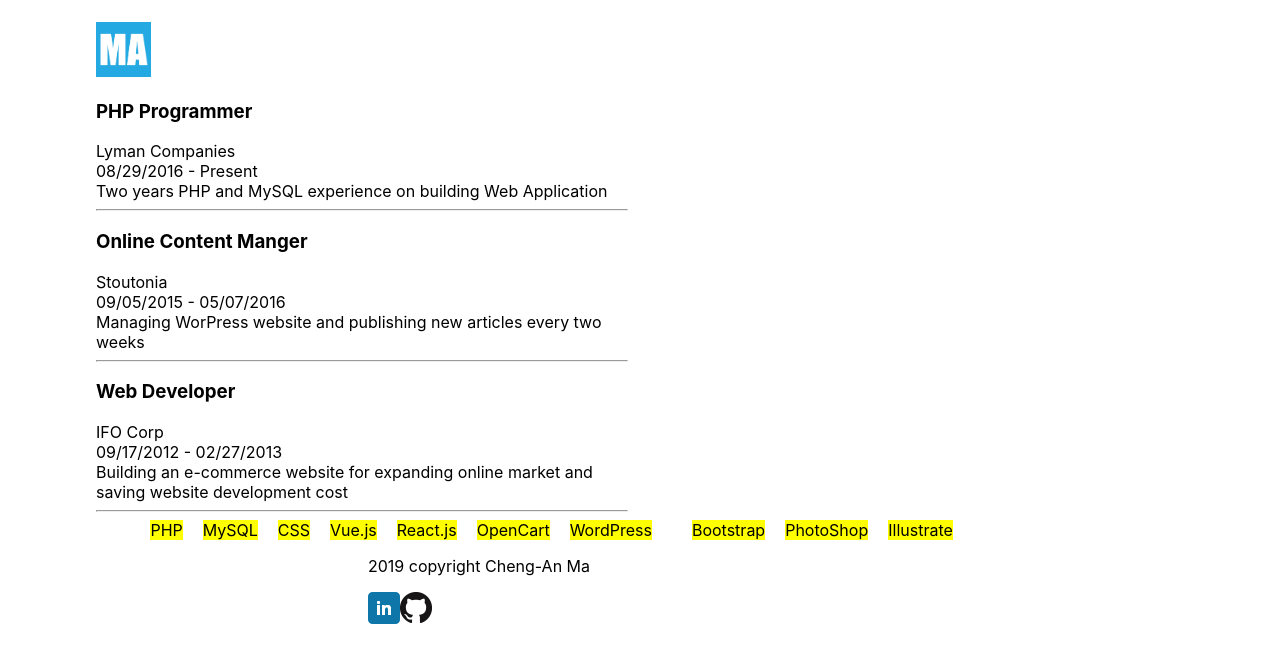
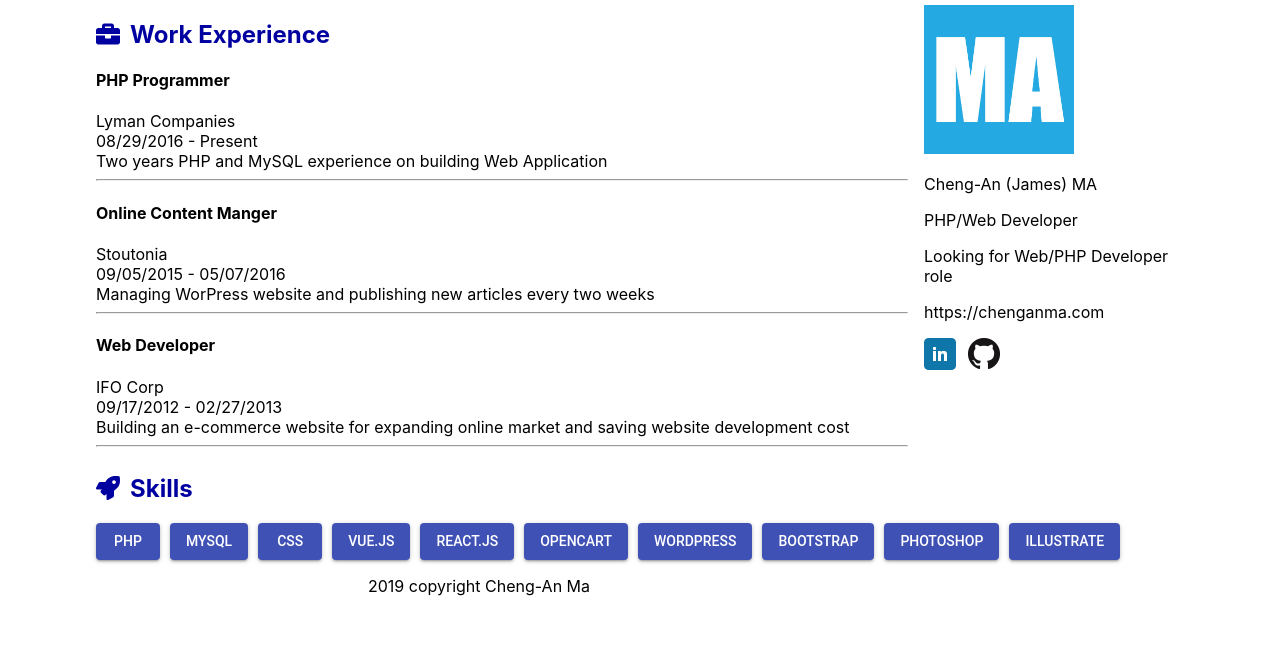
Before and after one commit to chenganma/personal-website, a React (Create React App) app: page / in a window 1280 px wide. Shown: the top 662 px of the page. Built offline with nearby package versions, Linux system fonts and the light colour scheme.

Commit message:
finish the basic layout

```diff
--- a/package.json
+++ b/package.json
@@ -4,6 +4,9 @@
   "private": true,
   "homepage": "http://chenganma.gihub.io/myapp",
   "dependencies": {
+    "@fortawesome/fontawesome-svg-core": "^1.2.12",
+    "@fortawesome/free-solid-svg-icons": "^5.6.3",
+    "@fortawesome/react-fontawesome": "^0.1.4",
     "@material-ui/core": "^3.9.0",
     "react": "^16.7.0",
     "react-dom": "^16.7.0",
--- a/src/App.js
+++ b/src/App.js
@@ -5,31 +5,56 @@ import Header from './Header';
 import Main from './Main';
 import Skills from './Skills';
 import Footer from './Footer';
+import Profile from './Profile';
 import resumeData from "./resumeData"
 import Grid from '@material-ui/core/Grid';
+import Hidden from '@material-ui/core/Hidden';
+
+import { FontAwesomeIcon } from '@fortawesome/react-fontawesome'
+import { faBriefcase, faRocket } from '@fortawesome/free-solid-svg-icons'
+
 
 const divStyle = {
   width: '85%',
   margin: '0 auto',
 };
 
+const h2Tag = {
+  color: '#0000A0',
+};
+
+const spaceMar = {
+  marginRight: '10px',
+};
+
 function App() {
 
     return (
         <div style={divStyle}>
+
             <Header />
 
+            <Hidden only={['md', 'lg', 'xl']}>
+            <Grid item xs={12}>
+	               <Profile / >
+	        </Grid>
+	        </Hidden>
 
+            <Grid container spacing={16}>
 
-            <Grid container spacing={24}>
-              <Grid item xs={6}>
-                <Main />
-              </Grid>
-              <Grid item xs={6}>
+	            <Grid item xs={12} md={9}>
 
-              </Grid>
+	            <h2 style={h2Tag}><span style={spaceMar}><FontAwesomeIcon icon={faBriefcase} /></span>Work Experience</h2>
+	                <Main />
+	            </Grid>
+	            <Hidden only={['xs', 'sm']}>
+	            <Grid item md={3}>
+	               <Profile / >
+	            </Grid>
+	            </Hidden>
             </Grid>
 
+            <h2 style={h2Tag}><span style={spaceMar}><FontAwesomeIcon icon={faRocket} /></span>Skills</h2>
             <Skills />
 
             <Footer />
--- a/src/Footer.js
+++ b/src/Footer.js
@@ -16,8 +16,6 @@ function Footer(){
 	return(
 		<div style={divStyle}>
             <p>2019 copyright Cheng-An Ma</p>
-            <a href={resumeData.linkedin.url}><img src={linkedin_logo}></img></a>
-            <a href={resumeData.github.url}><img src={github_logo}></img></a>
         </div>
 	)
 }
--- a/src/Header.js
+++ b/src/Header.js
@@ -5,15 +5,12 @@ import React from "react"
 import logo from './assets/logo.jpg';
 import './App.css';
 
-const logoSize = {
-  width: '55px',
-  paddingTop: '22px',
-};
+
 
 function Header(){
 	return(
 		<div>
-		    <img style={logoSize} src={logo}></img>
+
         </div>
 	)
 }
--- a/src/Main.js
+++ b/src/Main.js
@@ -21,7 +21,7 @@ function Main() {
 
     const displayWork = resumeData.work.map((item, index) =>
         <div key={item.title + index}>
-            <h3>{item.title}</h3>
+            <h4>{item.title}</h4>
 	            {item.company}<br />
 	            {item.date}<br />
 	            {item.description}<br /> <hr />
@@ -31,10 +31,7 @@ function Main() {
 
     return (
         <div>
-
-
             {displayWork}
-
         </div>
     )
 
--- /dev/null
+++ b/src/Profile.js
@@ -0,0 +1,48 @@
+import React from "react"
+//import ReactDOM from "react-dom"
+//import React, { Component } from 'react';
+//import logo from './logo.svg';
+import resumeData from "./resumeData"
+//import App from "./App"
+import './App.css';
+
+import PropTypes from 'prop-types';
+import { withStyles } from '@material-ui/core/styles';
+import Paper from '@material-ui/core/Paper';
+import Grid from '@material-ui/core/Grid';
+
+import github_logo from './assets/GitHub.png';
+import linkedin_logo from './assets/linkedin.png';
+import logo from './assets/logo.jpg';
+
+
+const titleColor = {
+  color: 'blue',
+};
+
+const logoSize = {
+  width: '150px',
+  paddingTop: '5px',
+};
+
+const iconSize = {
+  marginRight: '12px',
+};
+
+function Profile() {
+
+    return (
+        <div>
+        	<img style={logoSize} src={logo}></img>
+            <p>{resumeData.name}</p>
+            <p>{resumeData.role}</p>
+            <p>{resumeData.roleDescription}</p>
+            <p>{resumeData.profolio.url}</p>
+            <a href={resumeData.linkedin.url} style={iconSize}><img src={linkedin_logo}></img></a>
+            <a href={resumeData.github.url}><img src={github_logo}></img></a>
+        </div>
+    )
+
+}
+
+export default Profile;
--- a/src/Skills.js
+++ b/src/Skills.js
@@ -10,10 +10,9 @@ import PropTypes from 'prop-types';
 import { withStyles } from '@material-ui/core/styles';
 import Paper from '@material-ui/core/Paper';
 import Grid from '@material-ui/core/Grid';
-
+import Button from '@material-ui/core/Button';
 
 const divStyle = {
-  width: '90%',
   margin: '0 auto',
 };
 
@@ -22,11 +21,17 @@ const backColor = {
   marginRight: "20px",
 };
 
+const spaceMar = {
+  marginRight: "10px",
+};
+
 function Skills() {
 
     const displaySkills = resumeData.skills.map((item, index) =>
 
-            <span style={backColor}>{item}</span>
+      <Button variant="contained" color="primary" style={spaceMar}>
+        {item}
+      </Button>
 
     )
 
--- a/src/resumeData.js
+++ b/src/resumeData.js
@@ -37,7 +37,7 @@ const resumeData = {
         description: "Building an e-commerce website for expanding online market and saving website development cost"
      }
     ],
-    "skills" :['PHP', 'MySQL', 'CSS', 'Vue.js', 'React.js', 'OpenCart', 'WordPress', '', 'Bootstrap', 'PhotoShop', 'Illustrate']
+    "skills" :['PHP', 'MySQL', 'CSS', 'Vue.js', 'React.js', 'OpenCart', 'WordPress', 'Bootstrap', 'PhotoShop', 'Illustrate']
 }
 
 
```
Also changed, not shown: 1 other file (tests, documents, lock files or other folders).
